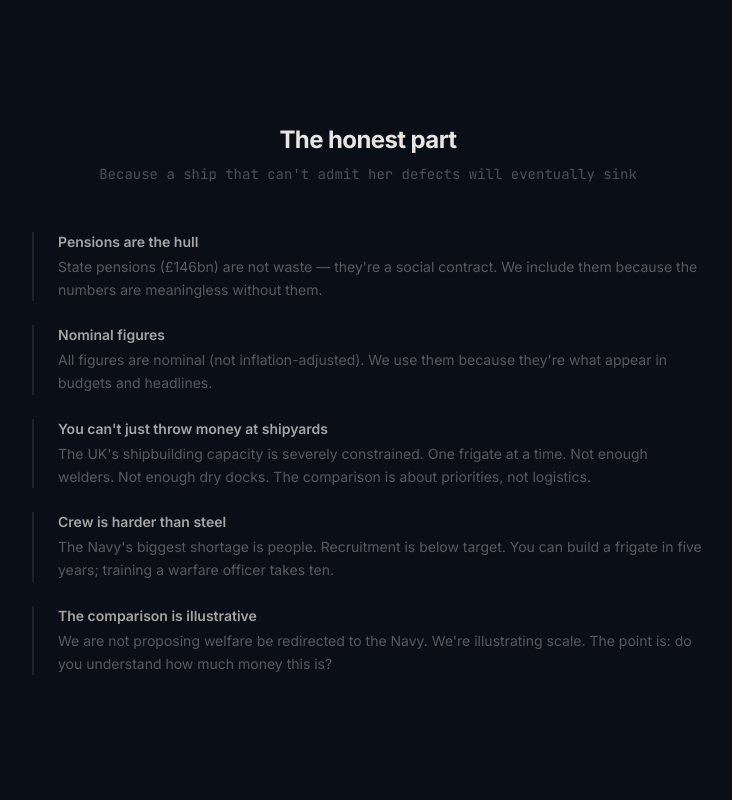
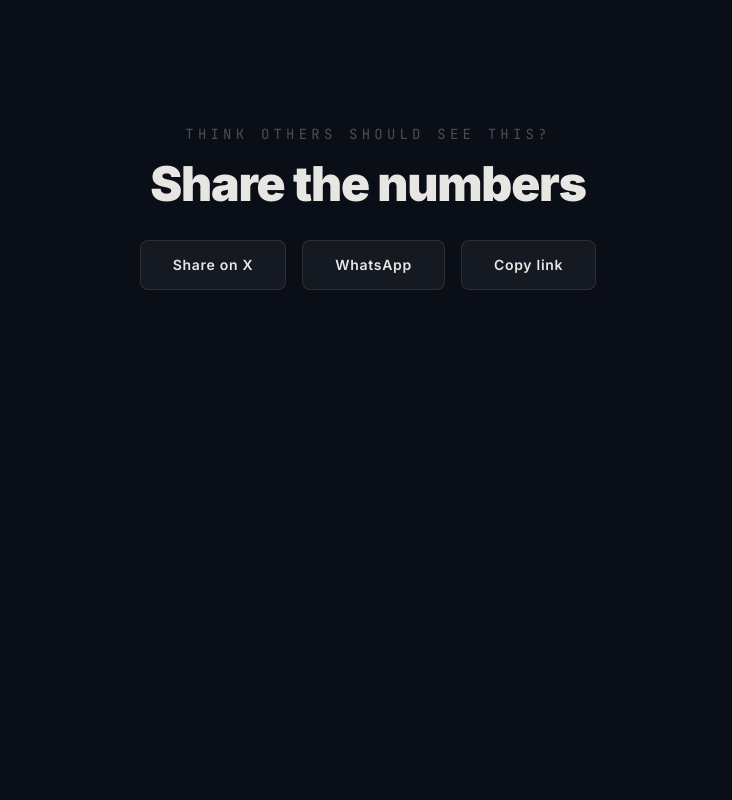
Before and after one commit to AngeloGiacco/hmsbenefitstate, a Next.js app: page / in a window 1280 px wide. Shown: the part 10700-11500 px from the top of the page, without its empty margins (272-1004 px from the left). After the commit the page ends 11158 px from the top, so only its background shows below. Built offline with nearby package versions, Linux system fonts and the light colour scheme.

Commit message:
Remove Caveats section from homepage
https://claude.ai/code/session_0172wGbZCP4dagJBia2di8i2

```diff
--- a/src/components/Caveats.tsx
+++ /dev/null
@@ -1,69 +0,0 @@
-"use client";
-
-import { motion } from "framer-motion";
-
-const caveats = [
-  {
-    title: "Pensions are the hull",
-    text: "State pensions (£146bn) are not waste — they're a social contract. We include them because the numbers are meaningless without them.",
-  },
-  {
-    title: "Nominal figures",
-    text: "All figures are nominal (not inflation-adjusted). We use them because they're what appear in budgets and headlines.",
-  },
-  {
-    title: "You can't just throw money at shipyards",
-    text: "The UK's shipbuilding capacity is severely constrained. One frigate at a time. Not enough welders. Not enough dry docks. The comparison is about priorities, not logistics.",
-  },
-  {
-    title: "Crew is harder than steel",
-    text: "The Navy's biggest shortage is people. Recruitment is below target. You can build a frigate in five years; training a warfare officer takes ten.",
-  },
-  {
-    title: "The comparison is illustrative",
-    text: "We are not proposing welfare be redirected to the Navy. We're illustrating scale. The point is: do you understand how much money this is?",
-  },
-];
-
-export default function Caveats() {
-  return (
-    <section className="py-20 sm:py-32 px-4">
-      <div className="max-w-2xl mx-auto">
-        <motion.div
-          initial={{ opacity: 0, y: 20 }}
-          whileInView={{ opacity: 1, y: 0 }}
-          viewport={{ once: true }}
-          transition={{ duration: 0.6 }}
-          className="text-center mb-10 sm:mb-12"
-        >
-          <h2 className="text-offwhite font-bold text-xl sm:text-2xl tracking-tight">
-            The honest part
-          </h2>
-          <p className="text-offwhite/30 text-xs sm:text-sm mt-2 font-mono">
-            Because a ship that can&apos;t admit her defects will eventually sink
-          </p>
-        </motion.div>
-
-        <div className="space-y-6">
-          {caveats.map((caveat, index) => (
-            <motion.div
-              key={index}
-              initial={{ opacity: 0, y: 15 }}
-              whileInView={{ opacity: 1, y: 0 }}
-              viewport={{ once: true, margin: "-20px" }}
-              transition={{ duration: 0.4, delay: index * 0.05 }}
-              className="border-l-2 border-offwhite/10 pl-4 sm:pl-6"
-            >
-              <h4 className="text-offwhite/70 text-sm font-semibold mb-1">
-                {caveat.title}
-              </h4>
-              <p className="text-offwhite/35 text-sm leading-relaxed">
-                {caveat.text}
-              </p>
-            </motion.div>
-          ))}
-        </div>
-      </div>
-    </section>
-  );
-}
--- a/src/components/HomePage.tsx
+++ b/src/components/HomePage.tsx
@@ -9,7 +9,6 @@ import VanishingFleet from "@/components/VanishingFleet";
 import Shipyard from "@/components/Shipyard";
 import RefitPlanner from "@/components/RefitPlanner";
 import PostcodeLookup from "@/components/PostcodeLookup";
-import Caveats from "@/components/Caveats";
 import ShareSection from "@/components/ShareSection";
 import FloatingShareBar from "@/components/FloatingShareBar";
 import Footer from "@/components/Footer";
@@ -44,10 +43,7 @@ export default function HomePage() {
       {/* Section 9: Your constituency */}
       <PostcodeLookup />
 
-      {/* Section 10: The fine print */}
-      <Caveats />
-
-      {/* Section 11: Share + signup */}
+      {/* Section 10: Share + signup */}
       <ShareSection />
 
       {/* Floating share bar — always visible */}
```
